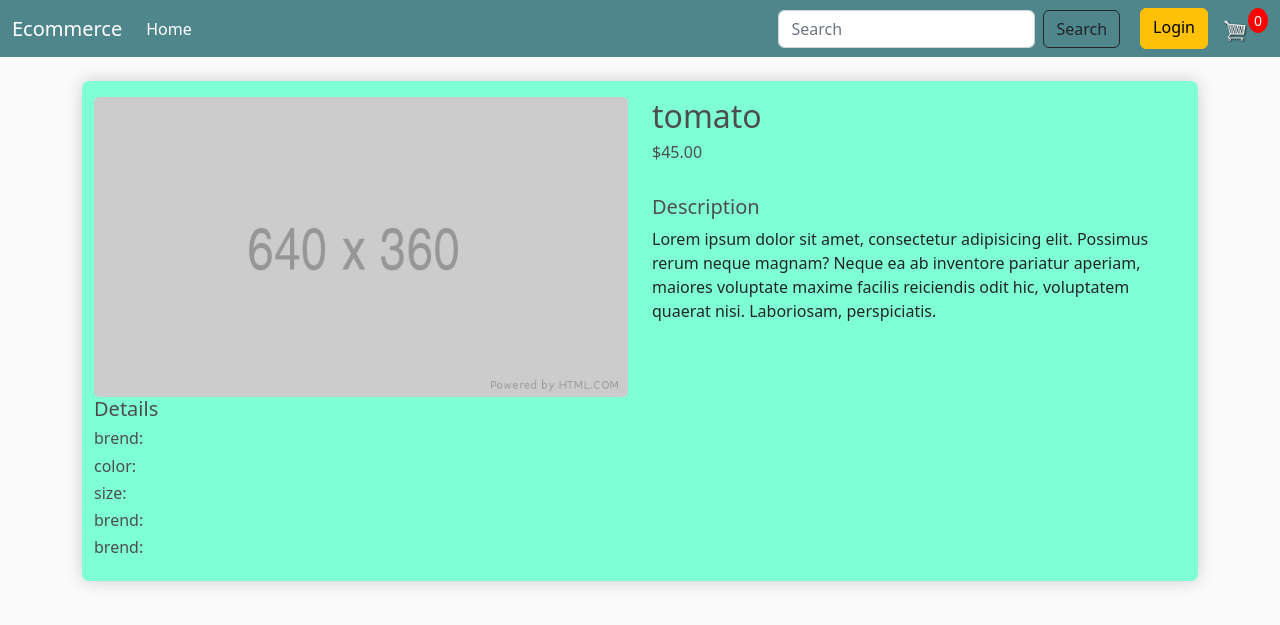
After one commit to Badro1859/E-comerce, a Django app: page /product/1 in a window 1280 px wide. The commit adds this page. Shown: the top 625 px of the page. Run offline with Django 4.2, Linux system fonts and the light colour scheme; data comes from the database, SQL or seed files in the repository; parts of the project's set-up code (start-up, migrations or seed data) failed here and were passed over.

Commit message:
complete version 0

```diff
--- a/static/css/main.css
+++ b/static/css/main.css
@@ -87,3 +87,49 @@ h1,h2,h3,h4,h5,h6{
 .hidden{
 	display: none !important;
 }
+
+
+
+.card-img-actions {
+    position: relative;
+}
+.card-body {
+    -ms-flex: 1 1 auto;
+    flex: 1 1 auto;
+    padding: 1.25rem;
+    text-align: center;
+}
+
+.card-img{
+	height: max-content;
+    width: max-content;
+}
+
+.bg-cart {
+    background-color:orange;
+    color:#fff;
+}
+
+.bg-cart:hover {
+
+    color:rgb(179, 168, 168);
+}
+
+.bg-buy {
+    background-color:green;
+    color:#fff;
+    padding-right: 29px;
+}
+.bg-buy:hover {
+
+    color:#fff;
+}
+
+a{
+
+    text-decoration: none !important;
+}
+
+.title{
+	font-size: x-large;
+}
--- /dev/null
+++ b/static/css/product.css
@@ -0,0 +1,8 @@
+.product-item{
+    background-color: aquamarine;
+    border-radius: 7px;
+    box-shadow: hsl(0, 0%, 80%) 0 0 16px;
+}
+.img{
+    border-radius: 5px;
+}
--- a/store/templates/store/main.html
+++ b/store/templates/store/main.html
@@ -49,16 +49,16 @@
             <a class="nav-link active" aria-current="page" href="{% url 'store:store'%}">Home</a>
           </li>
         </ul>
-        <form class="d-flex" style="margin-right: 20px !important; max-width: 50%;">
-          <input class="form-control me-2" type="search" placeholder="Search" aria-label="Search">
-          <button class="btn btn-outline-success" type="submit">Search</button>
+        <form method="get" action="{% url 'store:store'%}" class="d-flex" style="margin-right: 20px !important; max-width: 50%;">
+          <input name="search-area" class="form-control me-2" type="search" placeholder="Search" aria-label="Search" value="{{search_area}}">
+          <button class="btn btn-outline-dark" type="submit">Search</button>
         </form>
         <div class="d-flex form-inline my-2 my-lg-0">
           <a href="" class="btn btn-warning">Login</a>
           <a href="{% url 'store:cart'%}">
             <img id="cart-icon" src="{% static 'images/cart.png'%}" alt="cart">
           </a>
-          <p id="cart-total">{{order.get_cart_items}}</p>
+          <p id="cart-total">{% firstof order.get_cart_items '0' %}</p>
         </div>
       </div>
     </div>
--- /dev/null
+++ b/store/templates/store/productItem.html
@@ -0,0 +1,38 @@
+{% extends 'store/main.html' %}
+{% load static %}
+
+{% block content %}
+
+<link rel="stylesheet" href="{% static 'css/product.css'%}">
+
+
+<div class="container py-3 product-item">
+    <div class="row">
+        <div class="col-6">
+            <div class="card-img-actions">
+                <img src="{{product.imageURL}}" class="card-img img-fluid img" alt="...">
+            </div>
+        </div>
+        <div class="col-6">
+            <h2>{{product.name}}</h2>
+            <h6>${{product.price}}</h6>
+            <br>
+            <h5>Description</h5>
+            <p>Lorem ipsum dolor sit amet, consectetur adipisicing elit. Possimus rerum neque magnam? Neque ea ab inventore pariatur aperiam, maiores voluptate maxime facilis reiciendis odit hic, voluptatem quaerat nisi. Laboriosam, perspiciatis.</p>
+
+        </div>
+    </div>
+    <div class="row">
+        <h5>Details</h5>
+
+        <h6>brend:</h6>
+        <h6>color:</h6>
+        <h6>size:</h6>
+        <h6>brend:</h6>
+        <h6>brend:</h6>
+    </div>
+</div>
+
+
+
+{% endblock content %}
--- a/store/urls.py
+++ b/store/urls.py
@@ -7,6 +7,8 @@ from . import views
 app_name='store'
 urlpatterns = [
     path('', views.store.as_view(), name='store'),
+    path('product/<int:pk>', views.ProductItem.as_view(), name='product'),
+
     path('cart/', views.cart.as_view(), name='cart'),
     path('checkout/', views.checkout.as_view(), name='checkout'),
 
--- a/store/views.py
+++ b/store/views.py
@@ -3,7 +3,7 @@ from django.shortcuts import render
 from django.http import JsonResponse, HttpResponseNotFound
 import json, datetime
 from django.views import View
-from django.views.generic import ListView, CreateView
+from django.views.generic import ListView, CreateView, DetailView
 
 from store.models import *
 from store.utils import cartData, cookieCart, guestOrder
@@ -17,8 +17,64 @@ class store(ListView):
     def get_context_data(self, **kwargs):
         context = super().get_context_data(**kwargs)
 
+        search = self.request.GET.get('search-area') or ''
+        if (search):
+            context['products'] = context['products'].filter(name__contains=search)
+
+        context['search_area'] = search
         context['order'] = cartData(self.request, False)['order']
         return context
+
+
+class ProductItem(DetailView):
+    model = Product
+    template_name = "store/productItem.html"
+    context_object_name = "product"
+
+
+class cart(View):
+    def get(self, request):
+        context = cartData(self.request)
+        return render(request, 'store/cart.html', context)
+
+
+class checkout(View):
+    def get(self, request):
+        context = cartData(self.request)
+        return render(request, 'store/checkout.html', context)
+
+
+def processOrder(request):
+
+    data = json.loads(request.body)
+
+    if request.user.is_authenticated:
+        # check the order data
+        customer = request.user.customer
+        order, created = Order.objects.get_or_create(customer=customer, complete=False)
+
+    else:
+        print('User is not logged in..')
+        customer, order = guestOrder(request.COOKIES['cart'], data['form'])
+
+    transactionId = datetime.datetime.now().timestamp()
+    order.transaction_id = str(transactionId)
+    # total = order.get_cart_total
+    order.complete = True
+    order.save()
+
+    # check the shipping data
+    if order.shipping:
+        ShippingAddress.objects.create(
+            customer=customer,
+            order=order,
+            address=data['shipping']['address'],
+            city=data['shipping']['city'],
+            state=data['shipping']['state'],
+            zipcode=data['shipping']['zipcode'],
+        )
+
+    return JsonResponse('payment submitted..', safe=False)
 
 
 class updateItem(View):
@@ -64,51 +120,3 @@ class updateItem(View):
                     break
 
         return JsonResponse(data)
-
-
-def processOrder(request):
-
-    data = json.loads(request.body)
-
-    if request.user.is_authenticated:
-        # check the order data
-        customer = request.user.customer
-        order, created = Order.objects.get_or_create(customer=customer, complete=False)
-
-    else:
-        print('User is not logged in..')
-        customer, order = guestOrder(request.COOKIES['cart'], data['form'])
-
-    transactionId = datetime.datetime.now().timestamp()
-    order.transaction_id = str(transactionId)
-    # total = order.get_cart_total
-    order.complete = True
-    order.save()
-
-    # check the shipping data
-    if order.shipping:
-        ShippingAddress.objects.create(
-            customer=customer,
-            order=order,
-            address=data['shipping']['address'],
-            city=data['shipping']['city'],
-            state=data['shipping']['state'],
-            zipcode=data['shipping']['zipcode'],
-        )
-
-    return JsonResponse('payment submitted..', safe=False)
-
-# class processOrder(CreateView):
-#     pass
-
-
-class cart(View):
-    def get(self, request):
-        context = cartData(self.request)
-        return render(request, 'store/cart.html', context)
-
-
-class checkout(View):
-    def get(self, request):
-        context = cartData(self.request)
-        return render(request, 'store/checkout.html', context)
```
Also changed, not shown: store/templates/store/store.html (+20 -18 lines), store/utils.py (+9 -4 lines).
